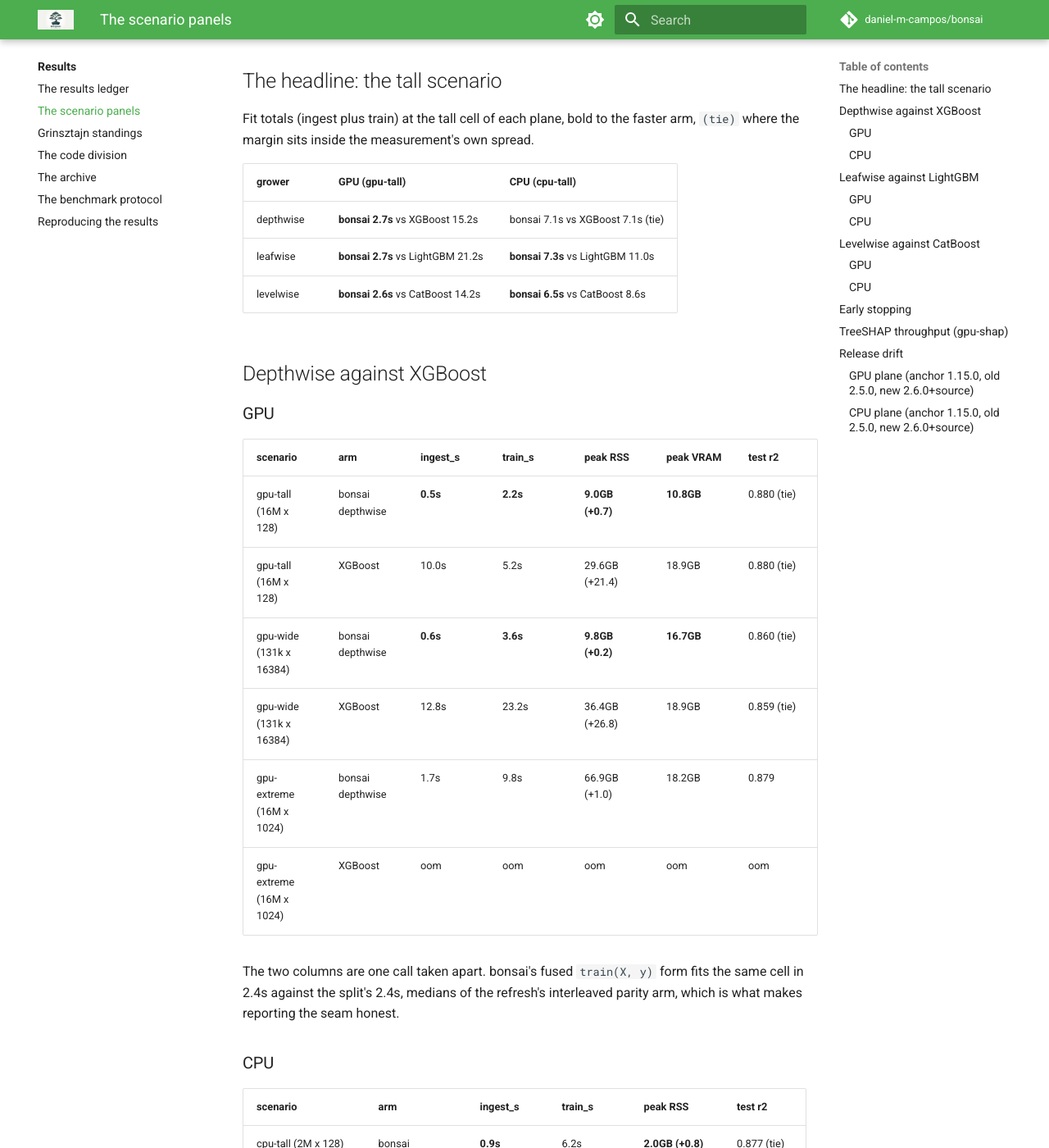
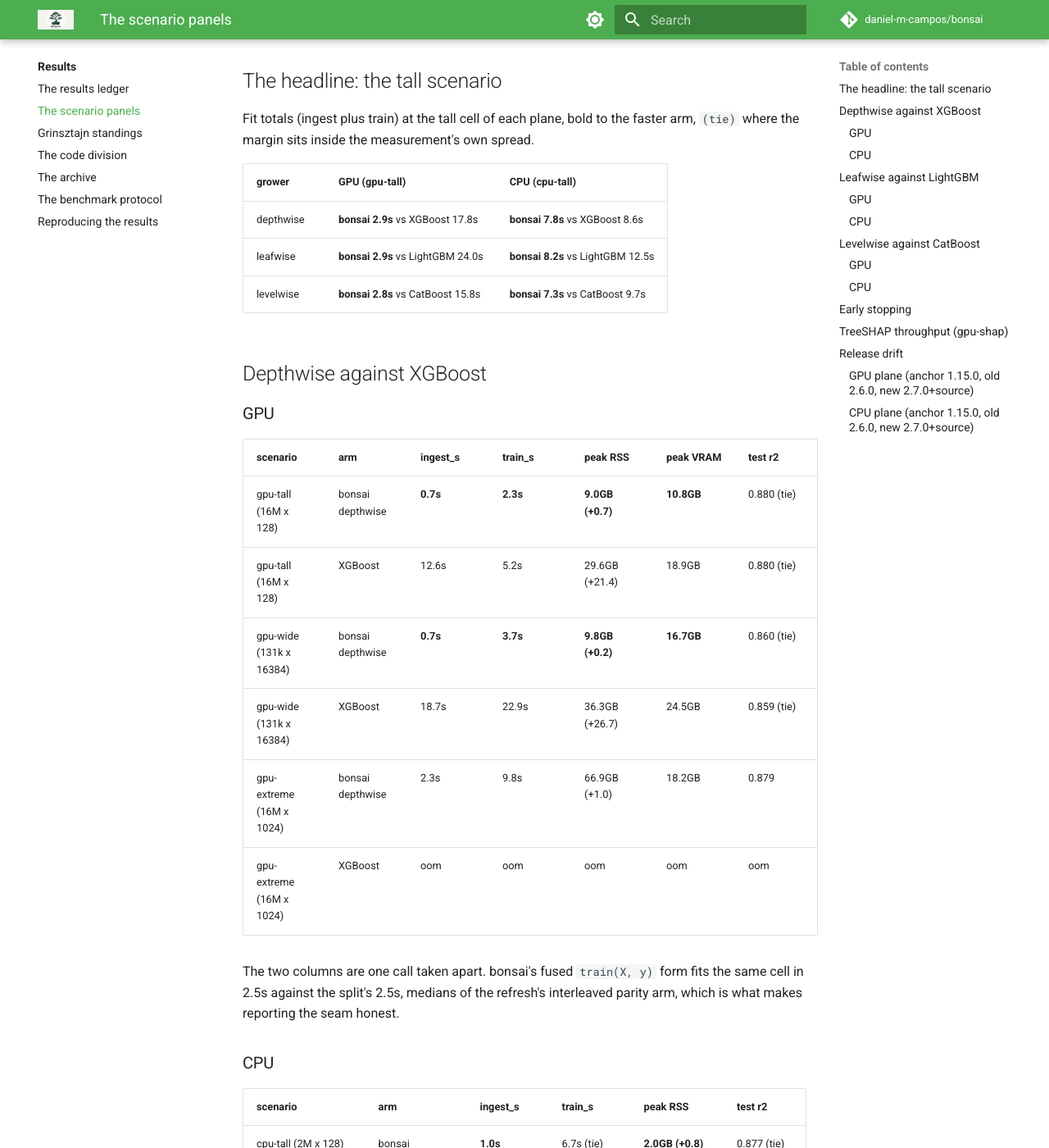
Before and after one commit to daniel-m-campos/bonsai, an MkDocs documentation site: the page built from docs/results/results/perf.md, in a window 1280 px wide and 1400 px high, scrolled down 1012 px. Shown: the whole window at 82% size. Built offline with MkDocs 1.6.1 and Material for MkDocs 9.7.7, drawn with Linux system fonts in a browser that asks for light colours; comment, search, counter and statistics services are not loaded; some of the changed text lies outside the part shown.

Commit message:
bench(standings): refresh 10 axes
Axes: gpu-tall,gpu-wide,gpu-extreme,cpu-tall,cpu-wide,gpu-early-stop,gpu-shap,quality-grinsztajn,quality-grinsztajn-gpu,quality-grinsztajn-leaf-capped-gpu. Same-pod refresh via scripts/standings_refresh.py (decision 96); superseded files deleted, registry updated, ledger and README regenerated.

CPU axes (cpu-tall, cpu-wide) were measured on pod-NVIDIA-RTX-PRO-6000-Blackwell-Server-Edition (issue #355). Every row carries its own host block, so the registry records which machine and which ceiling stands behind each axis.

```diff
--- a/docs/results/results/perf.md
+++ b/docs/results/results/perf.md
@@ -14,9 +14,9 @@
 
 | grower | GPU (gpu-tall) | CPU (cpu-tall) |
 |---|---|---|
-| depthwise | **bonsai 2.7s** vs XGBoost 15.2s | bonsai 7.1s vs XGBoost 7.1s (tie) |
-| leafwise | **bonsai 2.7s** vs LightGBM 21.2s | **bonsai 7.3s** vs LightGBM 11.0s |
-| levelwise | **bonsai 2.6s** vs CatBoost 14.2s | **bonsai 6.5s** vs CatBoost 8.6s |
+| depthwise | **bonsai 2.9s** vs XGBoost 17.8s | **bonsai 7.8s** vs XGBoost 8.6s |
+| leafwise | **bonsai 2.9s** vs LightGBM 24.0s | **bonsai 8.2s** vs LightGBM 12.5s |
+| levelwise | **bonsai 2.8s** vs CatBoost 15.8s | **bonsai 7.3s** vs CatBoost 9.7s |
 
 ## Depthwise against XGBoost
 
@@ -24,23 +24,23 @@
 
 | scenario | arm | ingest_s | train_s | peak RSS | peak VRAM | test r2 |
 |---|---|---|---|---|---|---|
-| gpu-tall (16M x 128) | bonsai depthwise | **0.5s** | **2.2s** | **9.0GB (+0.7)** | **10.8GB** | 0.880 (tie) |
-| gpu-tall (16M x 128) | XGBoost | 10.0s | 5.2s | 29.6GB (+21.4) | 18.9GB | 0.880 (tie) |
-| gpu-wide (131k x 16384) | bonsai depthwise | **0.6s** | **3.6s** | **9.8GB (+0.2)** | **16.7GB** | 0.860 (tie) |
-| gpu-wide (131k x 16384) | XGBoost | 12.8s | 23.2s | 36.4GB (+26.8) | 18.9GB | 0.859 (tie) |
-| gpu-extreme (16M x 1024) | bonsai depthwise | 1.7s | 9.8s | 66.9GB (+1.0) | 18.2GB | 0.879 |
+| gpu-tall (16M x 128) | bonsai depthwise | **0.7s** | **2.3s** | **9.0GB (+0.7)** | **10.8GB** | 0.880 (tie) |
+| gpu-tall (16M x 128) | XGBoost | 12.6s | 5.2s | 29.6GB (+21.4) | 18.9GB | 0.880 (tie) |
+| gpu-wide (131k x 16384) | bonsai depthwise | **0.7s** | **3.7s** | **9.8GB (+0.2)** | **16.7GB** | 0.860 (tie) |
+| gpu-wide (131k x 16384) | XGBoost | 18.7s | 22.9s | 36.3GB (+26.7) | 24.5GB | 0.859 (tie) |
+| gpu-extreme (16M x 1024) | bonsai depthwise | 2.3s | 9.8s | 66.9GB (+1.0) | 18.2GB | 0.879 |
 | gpu-extreme (16M x 1024) | XGBoost | oom | oom | oom | oom | oom |
 
-The two columns are one call taken apart. bonsai's fused `train(X, y)` form fits the same cell in 2.4s against the split's 2.4s, medians of the refresh's interleaved parity arm, which is what makes reporting the seam honest.
+The two columns are one call taken apart. bonsai's fused `train(X, y)` form fits the same cell in 2.5s against the split's 2.5s, medians of the refresh's interleaved parity arm, which is what makes reporting the seam honest.
 
 ### CPU
 
 | scenario | arm | ingest_s | train_s | peak RSS | test r2 |
 |---|---|---|---|---|---|
-| cpu-tall (2M x 128) | bonsai depthwise | **0.9s** | 6.2s | **2.0GB (+0.8)** | 0.877 (tie) |
-| cpu-tall (2M x 128) | XGBoost | 1.4s | **5.6s** | 2.4GB (+1.2) | 0.877 (tie) |
-| cpu-wide (16k x 16384) | bonsai depthwise | **1.2s** | **34.1s** | **7.6GB (+6.4)** | 0.761 (tie) |
-| cpu-wide (16k x 16384) | XGBoost | 2.2s | 84.3s | 20.5GB (+19.3) | 0.761 (tie) |
+| cpu-tall (2M x 128) | bonsai depthwise | **1.0s** | 6.7s (tie) | **2.0GB (+0.8)** | 0.877 (tie) |
+| cpu-tall (2M x 128) | XGBoost | 1.9s | 6.7s (tie) | 2.4GB (+1.2) | 0.877 (tie) |
+| cpu-wide (16k x 16384) | bonsai depthwise | **1.4s** | **27.6s** | **7.4GB (+6.2)** | 0.761 (tie) |
+| cpu-wide (16k x 16384) | XGBoost | 3.0s | 100.8s | 20.2GB (+19.0) | 0.761 (tie) |
 
 ## Leafwise against LightGBM
 
@@ -48,21 +48,21 @@
 
 | scenario | arm | ingest_s | train_s | peak RSS | peak VRAM | test r2 |
 |---|---|---|---|---|---|---|
-| gpu-tall (16M x 128) | bonsai leafwise | **0.5s** | **2.2s** | **9.0GB (+0.7)** | 10.8GB | 0.880 |
-| gpu-tall (16M x 128) | LightGBM | 11.2s | 10.0s | 15.3GB (+7.0) | **5.4GB** | **0.886** |
-| gpu-wide (131k x 16384) | bonsai leafwise | **0.6s** | **3.6s** | **9.8GB (+0.2)** | **16.7GB** | 0.860 |
-| gpu-wide (131k x 16384) | LightGBM | 59.9s | 154.6s | 57.9GB (+48.3) | 20.8GB | **0.865** |
-| gpu-extreme (16M x 1024) | bonsai leafwise | **1.7s** | **9.7s** | **66.9GB (+1.0)** | **18.2GB** | 0.879 |
-| gpu-extreme (16M x 1024) | LightGBM | 84.7s | 54.3s | 116.4GB (+50.5) | 34.3GB | **0.885** |
+| gpu-tall (16M x 128) | bonsai leafwise | **0.7s** | **2.3s** | **9.0GB (+0.7)** | 10.8GB | 0.880 |
+| gpu-tall (16M x 128) | LightGBM | 13.4s | 10.6s | 15.3GB (+7.0) | **5.4GB** | **0.886** |
+| gpu-wide (131k x 16384) | bonsai leafwise | **0.7s** | **3.7s** | **9.8GB (+0.2)** | **16.7GB** | 0.860 |
+| gpu-wide (131k x 16384) | LightGBM | 84.7s | 155.5s | 58.2GB (+48.6) | 20.8GB | **0.865** |
+| gpu-extreme (16M x 1024) | bonsai leafwise | **3.5s** | **9.8s** | **66.9GB (+1.0)** | **18.2GB** | 0.879 |
+| gpu-extreme (16M x 1024) | LightGBM | 105.9s | 55.0s | 116.0GB (+50.1) | 34.3GB | **0.885** |
 
 ### CPU
 
 | scenario | arm | ingest_s | train_s | peak RSS | test r2 |
 |---|---|---|---|---|---|
-| cpu-tall (2M x 128) | bonsai leafwise | **0.9s** | **6.5s** | **2.0GB (+0.8)** | 0.877 (tie) |
-| cpu-tall (2M x 128) | LightGBM | 1.9s | 9.1s | 2.0GB (+0.9) | 0.878 (tie) |
-| cpu-wide (16k x 16384) | bonsai leafwise | **1.2s** | **25.6s** | **5.9GB (+4.7)** | 0.761 |
-| cpu-wide (16k x 16384) | LightGBM | 7.4s | 44.8s | 19.6GB (+18.4) | **0.762** |
+| cpu-tall (2M x 128) | bonsai leafwise | **1.0s** | **7.2s** | **2.0GB (+0.8)** | 0.877 (tie) |
+| cpu-tall (2M x 128) | LightGBM | 2.1s | 10.3s | 2.0GB (+0.9) | 0.878 (tie) |
+| cpu-wide (16k x 16384) | bonsai leafwise | **1.4s** | **21.6s** | **5.9GB (+4.7)** | 0.761 |
+| cpu-wide (16k x 16384) | LightGBM | 10.0s | 44.5s | 19.6GB (+18.4) | **0.762** |
 
 ## Levelwise against CatBoost
 
@@ -70,23 +70,23 @@
 
 | scenario | arm | ingest_s | train_s | peak RSS | peak VRAM | test r2 |
 |---|---|---|---|---|---|---|
-| gpu-tall (16M x 128) | bonsai levelwise | **0.5s** | **2.1s** | **9.0GB (+0.7)** | **10.8GB** | **0.877** |
-| gpu-tall (16M x 128) | CatBoost | 1.7s | 12.5s | 25.9GB (+17.6) | 90.2GB | 0.876 |
-| gpu-wide (131k x 16384) | bonsai levelwise | **0.6s** | **8.0s** | **9.9GB (+0.3)** | **16.6GB** | **0.874** |
-| gpu-wide (131k x 16384) | CatBoost | 0.9s | 56.3s | 26.4GB (+16.8) | 90.2GB | 0.872 |
-| gpu-extreme (16M x 1024) | bonsai levelwise | 1.7s | 8.8s | 67.0GB (+1.0) | 18.2GB | 0.876 |
+| gpu-tall (16M x 128) | bonsai levelwise | **0.7s** | **2.1s** | **9.0GB (+0.7)** | **10.8GB** | **0.877** |
+| gpu-tall (16M x 128) | CatBoost | 2.1s | 13.7s | 25.7GB (+17.4) | 90.2GB | 0.876 |
+| gpu-wide (131k x 16384) | bonsai levelwise | **0.7s** | **8.1s** | **9.9GB (+0.3)** | **16.6GB** | **0.874** |
+| gpu-wide (131k x 16384) | CatBoost | 2.9s | 58.8s | 26.4GB (+16.8) | 90.2GB | 0.872 |
+| gpu-extreme (16M x 1024) | bonsai levelwise | 2.1s | 8.9s | 67.0GB (+1.0) | 18.2GB | 0.876 |
 | gpu-extreme (16M x 1024) | CatBoost | oom | oom | oom | oom | oom |
 
 ### CPU
 
 | scenario | arm | ingest_s | train_s | peak RSS | test r2 |
 |---|---|---|---|---|---|
-| cpu-tall (2M x 128) | bonsai levelwise | 0.8s | **5.7s** | **2.0GB (+0.8)** | **0.877** |
-| cpu-tall (2M x 128) | CatBoost | **0.2s** | 8.3s | 4.1GB (+2.9) | 0.875 |
-| cpu-wide (16k x 16384) | bonsai levelwise | 1.1s | **50.5s** | **7.8GB (+6.6)** | **0.858** |
-| cpu-wide (16k x 16384) | CatBoost | **0.2s** | 60.7s | 18.6GB (+17.4) | 0.830 |
+| cpu-tall (2M x 128) | bonsai levelwise | 1.0s | **6.3s** | **2.0GB (+0.8)** | **0.877** |
+| cpu-tall (2M x 128) | CatBoost | **0.3s** | 9.4s | 4.2GB (+3.0) | 0.875 |
+| cpu-wide (16k x 16384) | bonsai levelwise | 1.4s | **60.8s** | **7.8GB (+6.6)** | **0.858** |
+| cpu-wide (16k x 16384) | CatBoost | **0.3s** | 68.9s | 18.6GB (+17.4) | 0.830 |
 
-*Source: [`gpu-tall-2026-10.jsonl`](../../../benchmarks/results/gpu-tall-2026-10.jsonl), [`gpu-wide-2026-10.jsonl`](../../../benchmarks/results/gpu-wide-2026-10.jsonl), [`gpu-extreme-2026-10.jsonl`](../../../benchmarks/results/gpu-extreme-2026-10.jsonl), [`cpu-tall-2026-10.jsonl`](../../../benchmarks/results/cpu-tall-2026-10.jsonl), [`cpu-wide-2026-10.jsonl`](../../../benchmarks/results/cpu-wide-2026-10.jsonl), [`gpu-early-stop-2026-10.jsonl`](../../../benchmarks/results/gpu-early-stop-2026-10.jsonl). As-run under the redesigned scenario matrix (decision 103), best of the session's repeats per arm. Each plane runs on one pod, so the arms compare within a plane and not across the two. The GPU plane is measured at `6f5cc6e33c8889e17da30c74c1b883b62591f428` (2026-10-02, pod-NVIDIA-RTX-PRO-6000-Blackwell-Server-Edition). The CPU plane is measured at `6f5cc6e33c8889e17da30c74c1b883b62591f428` (2026-10-02, pod-NVIDIA-RTX-PRO-6000-Blackwell-Server-Edition).*
+*Source: [`gpu-tall-2026-10.jsonl`](../../../benchmarks/results/gpu-tall-2026-10.jsonl), [`gpu-wide-2026-10.jsonl`](../../../benchmarks/results/gpu-wide-2026-10.jsonl), [`gpu-extreme-2026-10.jsonl`](../../../benchmarks/results/gpu-extreme-2026-10.jsonl), [`cpu-tall-2026-10.jsonl`](../../../benchmarks/results/cpu-tall-2026-10.jsonl), [`cpu-wide-2026-10.jsonl`](../../../benchmarks/results/cpu-wide-2026-10.jsonl), [`gpu-early-stop-2026-10.jsonl`](../../../benchmarks/results/gpu-early-stop-2026-10.jsonl). As-run under the redesigned scenario matrix (decision 103), best of the session's repeats per arm. Each plane runs on one pod, so the arms compare within a plane and not across the two. The GPU plane is measured at `f2ed8753fe8328aeef1a10a4f97d32cb5689ea6f` (2026-10-10, pod-NVIDIA-RTX-PRO-6000-Blackwell-Server-Edition). The CPU plane is measured at `f2ed8753fe8328aeef1a10a4f97d32cb5689ea6f` (2026-10-10, pod-NVIDIA-RTX-PRO-6000-Blackwell-Server-Edition).*
 
 ## Early stopping
 
@@ -94,12 +94,12 @@
 
 | grower | arm | eval overhead | stop-arm fit | stopped at |
 |---|---|---|---|---|
-| depthwise | bonsai depthwise | +29.4% | 24.2s | 1278 |
-| depthwise | XGBoost | -3.6% | 57.3s | 1216 |
-| leafwise | bonsai leafwise | +28.9% | 24.2s | 1278 |
-| leafwise | LightGBM | +0.5% | 70.3s | 847 |
-| levelwise | bonsai levelwise | +30.4% | 34.5s | 2000 |
-| levelwise | CatBoost | +5.1% | 112.0s | 1986 |
+| depthwise | bonsai depthwise | +41.9% | 24.8s | 1278 |
+| depthwise | XGBoost | +0.9% | 60.5s | 1216 |
+| leafwise | bonsai leafwise | +35.4% | 24.8s | 1278 |
+| leafwise | LightGBM | +1.0% | 77.8s | 847 |
+| levelwise | bonsai levelwise | +36.6% | 35.3s | 2000 |
+| levelwise | CatBoost | +4.0% | 115.3s | 2000 |
 
 ## TreeSHAP throughput (gpu-shap)
 
@@ -107,39 +107,39 @@
 
 | cell | bonsai depthwise (GPU) | XGBoost (GPU) | LightGBM (CPU SHAP) | CatBoost (CPU SHAP) |
 |---|---|---|---|---|
-| 1,048,576 x 128, depth 6 | **0.59** | 2.23 | 73.07 | 2.61 |
-| 1,048,576 x 128, depth 8 | **2.29** | 7.48 | 591.58 | 4.21 |
-| 1,048,576 x 512, depth 6 | **0.76** | 2.44 | 71.71 | 7.24 |
-| 4,194,304 x 128, depth 6 | **1.24** | 5.47 | 157.82 | 7.44 |
+| 1,048,576 x 128, depth 6 | **0.62** | 2.24 | 101.30 | 3.33 |
+| 1,048,576 x 128, depth 8 | **2.29** | 7.47 | 793.98 | 6.24 |
+| 1,048,576 x 512, depth 6 | **0.79** | 2.47 | 100.58 | 7.89 |
+| 4,194,304 x 128, depth 6 | **1.27** | 5.47 | 211.22 | 8.31 |
 
 | cell | bonsai depthwise (GPU) | XGBoost (GPU) | LightGBM (CPU SHAP) | CatBoost (CPU SHAP) |
 |---|---|---|---|---|
-| 1,048,576 x 128, depth 6 | 3.6e-06 | 3.4e-06 | 0.0e+00 | 0.0e+00 |
-| 1,048,576 x 128, depth 8 | 7.0e-06 | 4.9e-06 | 0.0e+00 | 0.0e+00 |
-| 1,048,576 x 512, depth 6 | 3.8e-06 | 2.8e-06 | 0.0e+00 | 0.0e+00 |
-| 4,194,304 x 128, depth 6 | 4.0e-06 | 3.9e-06 | 0.0e+00 | 0.0e+00 |
+| 1,048,576 x 128, depth 6 | 3.0e-06 | 3.4e-06 | 0.0e+00 | 0.0e+00 |
+| 1,048,576 x 128, depth 8 | 7.1e-06 | 4.9e-06 | 0.0e+00 | 0.0e+00 |
+| 1,048,576 x 512, depth 6 | 4.2e-06 | 2.8e-06 | 0.0e+00 | 0.0e+00 |
+| 4,194,304 x 128, depth 6 | 3.8e-06 | 3.9e-06 | 0.0e+00 | 0.0e+00 |
 
 ## Release drift
 
 Each plane's tall cell, three wheels interleaved on the pod that measured the plane: the previous release (`old`), the fixed 1.15.0 anchor and the commit under refresh (`new`), min over repeats. `new` is read inside 5% of `old` and 2% of `anchor`; a cell marked **moved** ships only under a decision entry that cites the file (the [benchmark protocol](../benchmark-protocol.md) has the argument).
 
-### GPU plane (anchor 1.15.0, old 2.5.0, new 2.6.0+source)
+### GPU plane (anchor 1.15.0, old 2.6.0, new 2.7.0+source)
 
 | cell | grower | anchor | old | new | vs old | vs anchor | old RSS | new RSS | RSS delta |
 |---|---|--:|--:|--:|--:|--:|--:|--:|--:|
-| 1000000x100 | cuda_depthwise | 0.46s | 0.22s | 0.22s | -0.4% | -51.2% **moved** | 0.59GB | 0.58GB | -1.7% |
-| 1000000x100 | cuda_levelwise | 0.89s | 0.29s | 0.29s | +0.0% | -67.6% **moved** | 0.58GB | 0.58GB | +0.0% |
-| 16000000x100 | cuda_depthwise | 3.77s | 2.41s | 2.42s | +0.3% | -35.9% **moved** | 6.75GB | 6.74GB | -0.1% |
-| 16000000x100 | cuda_levelwise | 3.84s | 2.34s | 2.34s | -0.3% | -39.1% **moved** | 6.74GB | 6.74GB | +0.0% |
+| 1000000x100 | cuda_depthwise | 0.47s | 0.25s | 0.25s | +0.4% | -46.9% **moved** | 0.58GB | 0.58GB | +0.0% |
+| 1000000x100 | cuda_levelwise | 0.89s | 0.31s | 0.31s | +0.6% | -64.8% **moved** | 0.57GB | 0.58GB | +1.8% |
+| 16000000x100 | cuda_depthwise | 3.86s | 2.53s | 2.53s | -0.3% | -34.5% **moved** | 6.70GB | 6.74GB | +0.6% |
+| 16000000x100 | cuda_levelwise | 3.93s | 2.46s | 2.45s | -0.2% | -37.6% **moved** | 6.73GB | 6.72GB | -0.1% |
 
 *Source: [`ab-gpu-2026-10.jsonl`](../../../benchmarks/results/ab-gpu-2026-10.jsonl). Min over the session's interleaved repeats per arm, fit seconds and peak host RSS; the gpu-tall standings were measured in the same session.*
 
-### CPU plane (anchor 1.15.0, old 2.5.0, new 2.6.0+source)
+### CPU plane (anchor 1.15.0, old 2.6.0, new 2.7.0+source)
 
 | cell | grower | anchor | old | new | vs old | vs anchor | old RSS | new RSS | RSS delta |
 |---|---|--:|--:|--:|--:|--:|--:|--:|--:|
-| 2097152x128 | depthwise | 12.36s | 10.76s | 10.85s | +0.8% | -12.2% **moved** | 1.82GB | 1.83GB | +0.5% |
-| 2097152x128 | leafwise | 14.99s | 10.80s | 10.75s | -0.5% | -28.3% **moved** | 1.83GB | 1.83GB | +0.0% |
-| 2097152x128 | levelwise | 11.28s | 9.80s | 9.80s | -0.1% | -13.1% **moved** | 1.83GB | 1.83GB | +0.0% |
+| 2097152x128 | depthwise | 13.31s | 11.29s | 11.34s | +0.4% | -14.8% **moved** | 1.83GB | 1.82GB | -0.5% |
+| 2097152x128 | leafwise | 13.87s | 11.52s | 11.29s | -1.9% | -18.6% **moved** | 1.83GB | 1.82GB | -0.5% |
+| 2097152x128 | levelwise | 11.98s | 10.12s | 10.21s | +0.9% | -14.8% **moved** | 1.84GB | 1.84GB | +0.0% |
 
 *Source: [`ab-cpu-2026-10.jsonl`](../../../benchmarks/results/ab-cpu-2026-10.jsonl). Min over the session's interleaved repeats per arm, fit seconds and peak host RSS; the cpu-tall standings were measured in the same session.*
```
Also changed, not shown: README.md (+1 -1 lines), docs/results/results.md (+1 -1 lines), docs/results/results/quality-grinsztajn.md (+7 -7 lines), 14 other files.
